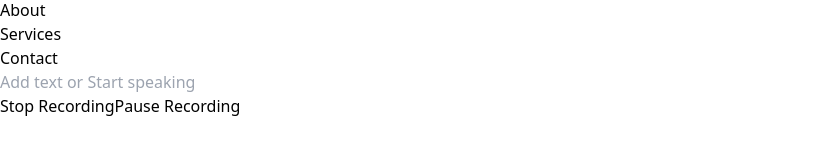
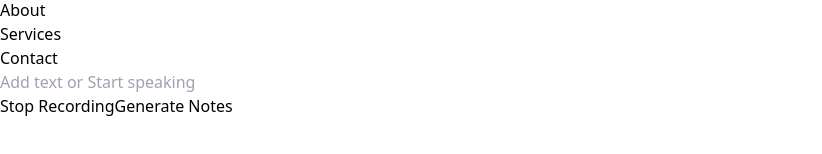
Before and after one commit to AdarshSingh9540/Automedika, a React (Vite) app: page / in a window 1280 px wide. Both pictures are taken after a click on the button "Start Recording". Shown: the part 478-632 px from the top of the page, without its empty margins (0-822 px from the left). Built offline with nearby package versions, Linux system fonts and the light colour scheme.

Commit message:
add generate notes button

```diff
--- a/src/components/SearchBar.tsx
+++ b/src/components/SearchBar.tsx
@@ -1,9 +1,10 @@
-import { useState } from 'react';
+import React, { useState } from 'react';
 import SpeechRecognition, { useSpeechRecognition } from 'react-speech-recognition';
 
 function SearchBar() {
   const { transcript, browserSupportsSpeechRecognition } = useSpeechRecognition();
   const [isRecording, setIsRecording] = useState(false);
+  const [showTranscript, setShowTranscript] = useState(false);
 
   const handleStartRecording = () => {
     if (browserSupportsSpeechRecognition) {
@@ -19,9 +20,9 @@ function SearchBar() {
     SpeechRecognition.stopListening();
   };
 
-  const handlePauseRecording = () => {
-    // Check if there's a pause function or stopListening is used for pausing
+  const handleGenerateNotes = () => {
     SpeechRecognition.stopListening();
+    setShowTranscript(true);
   };
 
   if (!browserSupportsSpeechRecognition) {
@@ -29,7 +30,7 @@ function SearchBar() {
   }
 
   return (
-    <div className="relative mx-36 mt-24">
+    <div className="relative mx-4 md:mx-36 mt-24">
       <input
         type="text"
         placeholder="Add text or Start speaking"
@@ -37,10 +38,12 @@ function SearchBar() {
         value={transcript}
         readOnly
       />
-      <div>
-        {transcript}
-      </div>
-      <div className="fixed bottom-4 left-36 right-36">
+      {showTranscript && (
+        <div className="mt-4 p-2 border-2 border-blue-700 rounded-md">
+          {transcript}
+        </div>
+      )}
+      <div className="fixed bottom-4 lg:left-36 lg:right-36">
         {isRecording ? (
           <div className="flex gap-2">
             <button
@@ -50,10 +53,10 @@ function SearchBar() {
               Stop Recording
             </button>
             <button
-              className="bg-yellow-700 text-white font-medium rounded-md p-2 flex-grow"
-              onClick={handlePauseRecording}
+              className="bg-green-900 text-white font-medium rounded-md p-2 flex-grow"
+              onClick={handleGenerateNotes}
             >
-              Pause Recording
+              Generate Notes
             </button>
           </div>
         ) : (
```
